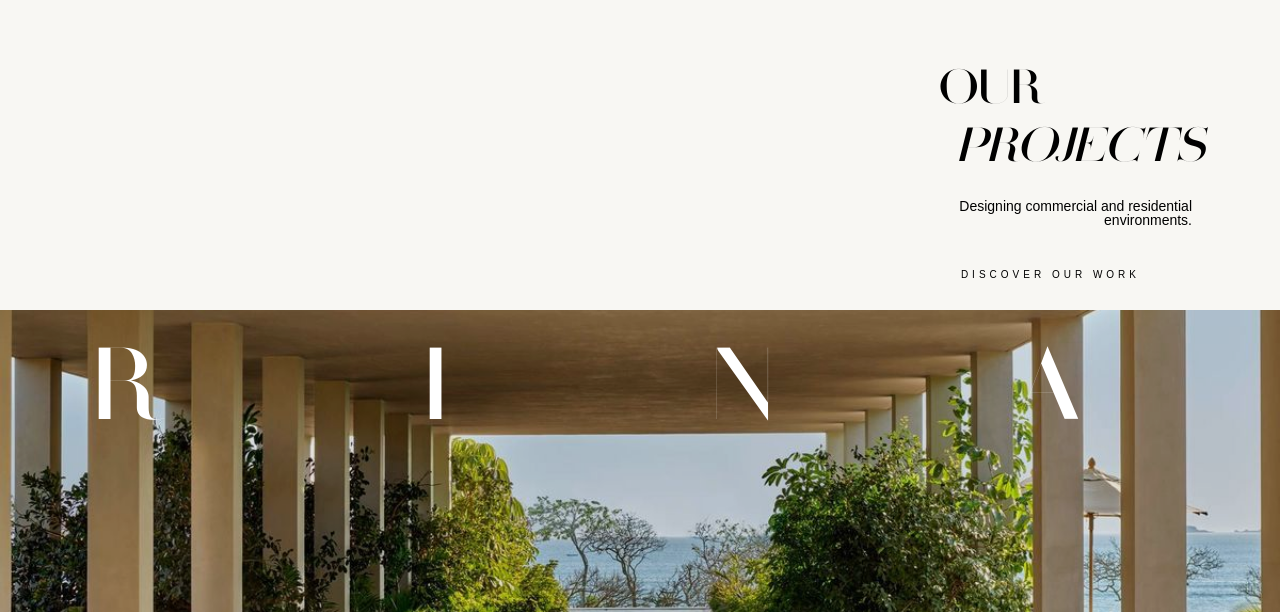
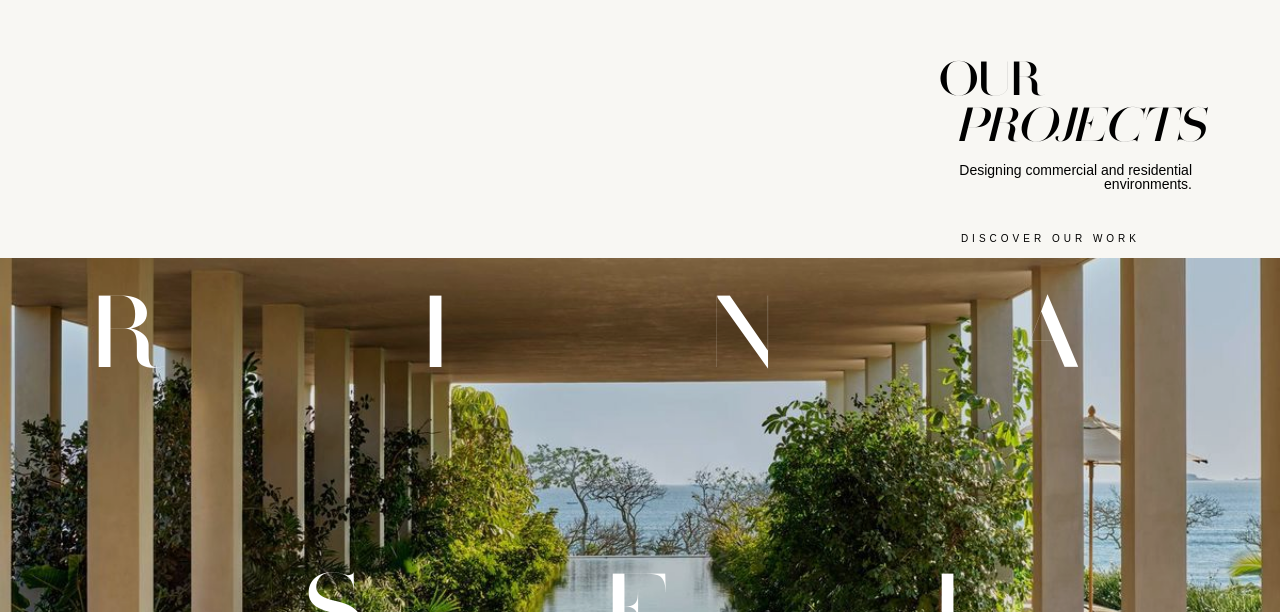
Before and after one commit to jaytiwari2004/Art, a Next.js app: page / in a window 1280 px wide. Shown: the part 5028-5640 px from the top of the page. Built offline with nearby package versions, Linux system fonts and the light colour scheme.

Commit message:
font chnage

```diff
--- a/src/components/InsightsSection.jsx
+++ b/src/components/InsightsSection.jsx
@@ -61,7 +61,7 @@ export default function InsightsSection() {
       <div className="flex flex-col md:flex-row justify-between items-start md:items-end mb-16 pt-16">
         <div className="max-w-2xl">
           <h2
-            className="text-[32px] md:text-[48px] leading-[37px] md:leading-[58px]"
+            className="text-[32px] md:text-[48px] leading-tight md:leading-tight"
             style={{
               fontFamily: "'SageNav', sans-serif",
               fontWeight: 400,
@@ -69,8 +69,8 @@ export default function InsightsSection() {
               color: "rgb(0, 0, 0)",
             }}
           >
-            The WORLD <br />
-            <span className="ml-14 md:ml-36 inline-block">
+            <span className="block">The WORLD</span>
+            <span className="block ml-14 md:ml-36 -mt-4 md:-mt-3">
               of
               <span className="inline md:hidden ml-2">MALMAR</span>
               <span className="hidden md:inline md:ml-3">MALMAR</span>
--- a/src/components/ProjectSection.jsx
+++ b/src/components/ProjectSection.jsx
@@ -121,7 +121,7 @@ export default function ProjectSection() {
         }
       `}} />
       {/* SECTION HEADER */}
-      <section className="w-full flex flex-col items-end pt-32 pb-6 text-black bg-[#f8f7f3] px-6 md:px-12">
+      <section className="w-full flex flex-col items-end pt-30 pb-2 text-black bg-[#f8f7f3] px-6 md:px-12">
         <h2
           ref={headerRef}
           className="text-[32vw] md:text-[18vw] uppercase leading-[0.75] text-right w-full"
@@ -134,13 +134,13 @@ export default function ProjectSection() {
         >
           <div className="pr-20 md:pr-47">OUR</div>
 
-          <div className="pr-4 md:pr-7" style={{ fontStyle: "italic" }}>
+          <div className="pr-4 md:pr-7 -mt-3 " style={{ fontStyle: "italic" }}>
             PROJECTS
           </div>
         </h2>
 
         <p
-          className="max-w-fit text-right font-normal mt-6 px-10"
+          className="max-w-fit text-right font-normal mt-2 px-10"
           style={{
             color: 'rgb(0,0,0)',
             fontSize: '14px',
--- a/src/components/ServicesSection.jsx
+++ b/src/components/ServicesSection.jsx
@@ -15,15 +15,15 @@ export default function ServicesSection() {
           {/* Top: Title + Description */}
           <div className="mb-12 md:mb-16">
             <h2
-              className="text-[32px] md:text-[48px] leading-[37px] md:leading-[58px]"
+              className="text-[32px] md:text-[48px] leading-tight"
               style={{
                 fontFamily: "'SageNav', sans-serif",
                 fontWeight: 400,
                 color: "rgb(0, 0, 0)",
               }}
             >
-              <span className="relative -left-4 md:-left-20">OUR</span><br />
-              <span className="relative -left-2 md:-left-15">SERVICES</span>
+              <span className="block relative -left-4 md:-left-20">OUR</span>
+              <span className="block relative -left-2 md:-left-15 -mt-3 md:-mt-3">SERVICES</span>
             </h2>
             <p
               className="text-[14px] leading-[20px] md:leading-[17px] mt-6 md:mt-5 max-w-full md:max-w-[310px] relative -left-4 md:-left-16"
--- a/src/components/VisionSection.jsx
+++ b/src/components/VisionSection.jsx
@@ -133,16 +133,18 @@ export default function VisionSection() {
               fontSize: "48px",
               fontWeight: 400,
               fontStyle: "normal",
-              lineHeight: "58px",
+              lineHeight: "61px",
               color: "rgb(244, 242, 238)",
               letterSpacing: "0.18em",
               textTransform: "uppercase",
               margin: 0,
             }}
           >
-            Leading<br />
-            <em style={{ fontStyle: "italic", letterSpacing: "0.1em" }}>the</em>{" "}
-            Vision
+            <span style={{ display: "block" }}>Leading</span>
+            <span style={{ display: "block", marginTop: "-12px" }}>
+              <em style={{ fontStyle: "italic", letterSpacing: "0.1em" }}>the</em>{" "}
+              Vision
+            </span>
           </h2>
         </div>
 
```
